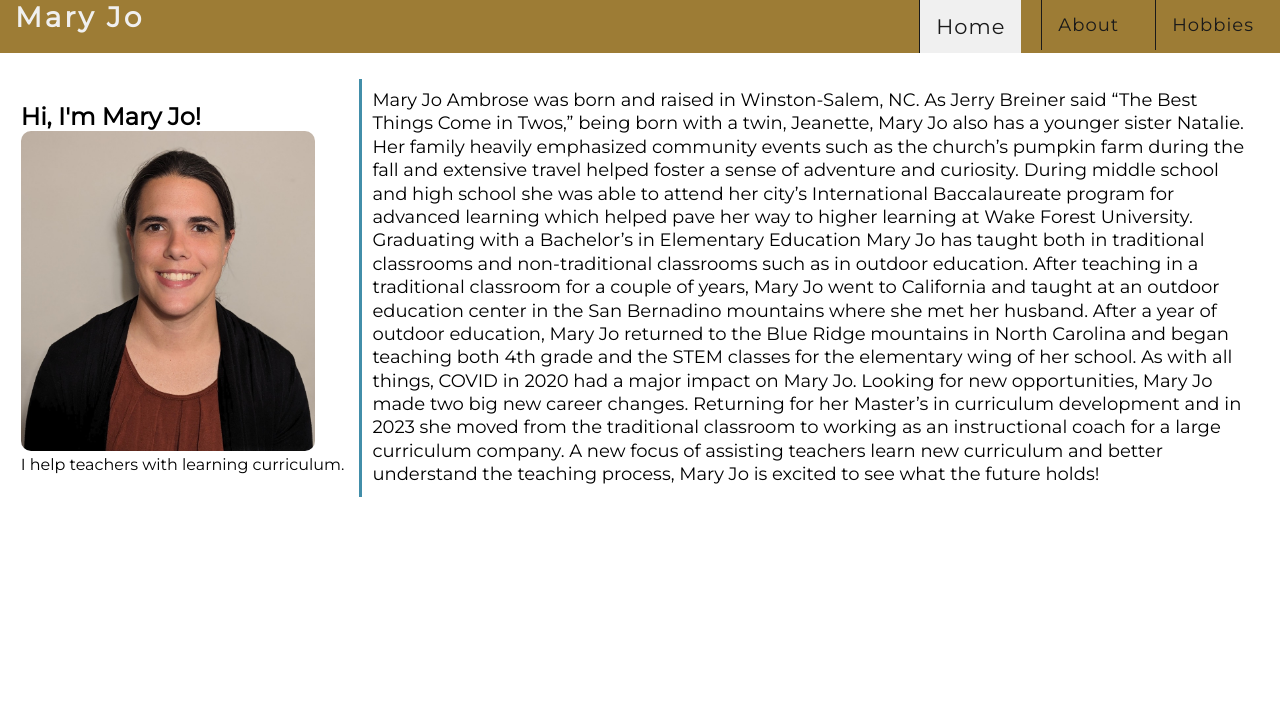
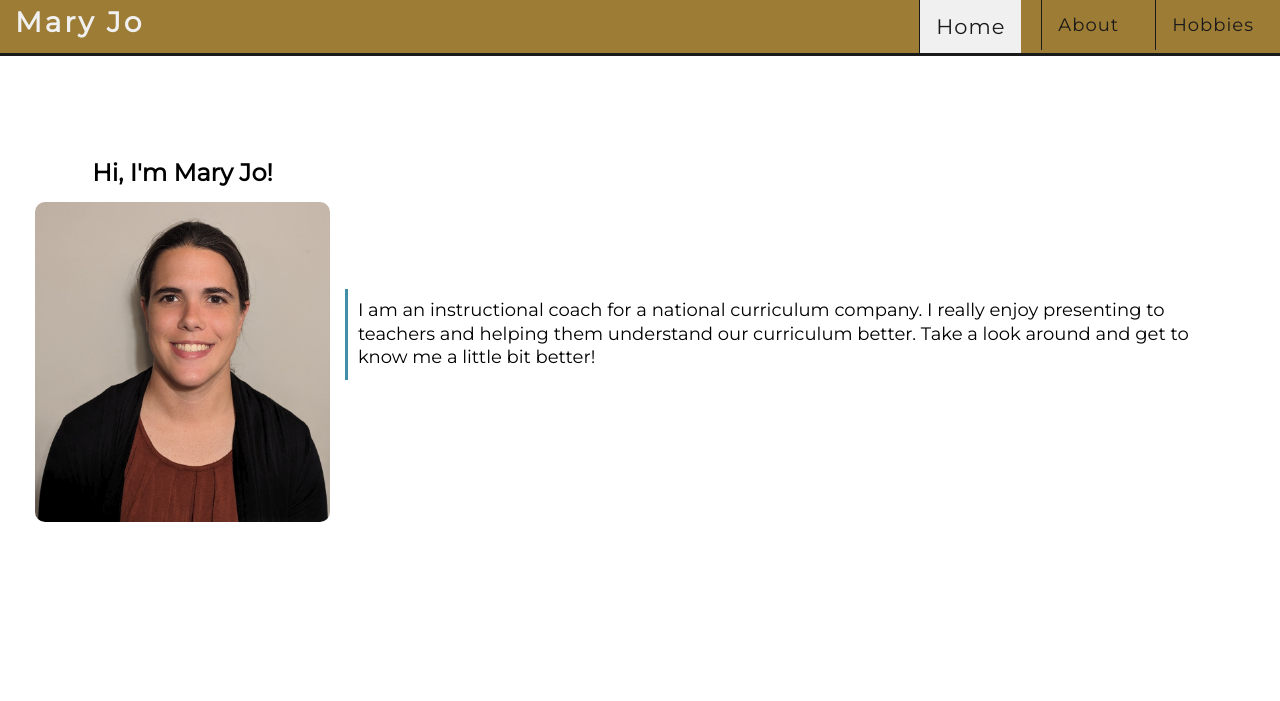
Before and after one commit to jambrose0/bioSite, a plain HTML site: page index.html in a window 1280 px wide. Shown: the top 701 px of the page. Drawn offline with Linux system fonts and the light colour scheme.

Commit message:
basic css changes to header and footer, cleanup of unused code. Changed landing page text to be less about me and let the about me page do the talking

```diff
--- a/Ambrose_biosite.css
+++ b/Ambrose_biosite.css
@@ -1,7 +1,6 @@
 :root {
     --main-color: #9D7C35;
     --second-color: #1a1a1a;
-    /* --btn-blue: #091C64; */
     --btn-blue: #428EA9;
     --letter-white: #F0f0f0;
     --greyback: #B3AEAA;
@@ -28,6 +27,7 @@ body {
     width: 100%;
     top: 0;
 }
+
 #title {
     float: left;
     font-size: 28px;
@@ -35,7 +35,7 @@ body {
     letter-spacing: 3px;
     padding-left: 5px;
     margin-left: 10px;
-    text-align: center;
+    margin-top: 5px;
 }
 .nav-item {
     color: var(--second-color);
@@ -47,6 +47,9 @@ body {
     border-left: 1px solid var(--second-color);
     margin: 0 10px;
     letter-spacing: 1px;
+}
+.navbar:hover {
+    border-bottom: 3px solid var(--second-color);
 }
 .nav-right {
     float: right;
@@ -93,9 +96,6 @@ body {
 .arrow-left img {
     float: left;
 }
-/* #btn-up {
-    margin-bottom: 30%;
-} */
 
 .right-btn {
     float: right;
@@ -108,12 +108,11 @@ footer {
     position: fixed;
     bottom: 0;
     width: 100%;
-    /* height: 75px; */
     font-weight: 400;
     padding-right: 10px;
 }
 footer:hover {
-    background-color: var(--main-color);
+    border:3px solid var(--main-color);
 
 }
 footer div {
@@ -124,13 +123,12 @@ footer a {
     text-decoration: none;
     color: var(--letter-white);
     padding: 5px;
-    /* margin: 20px 0 10px 0; */
 }
 footer a:hover {
     text-decoration: underline;
     font-size: 18px
     ;}
-    #copy-left {
+#copy-left {
         float: left;
         padding-left: 10px;
         align-items: center;
@@ -147,16 +145,11 @@ footer a:hover {
 }
 
 /* landing page specific CSS */
-/* .welcome-page {
-    margin-top: 5%;
-    align-items: center;
-    display: flex;
-} */
+
 .welcome-page {
     width: 100%;
     height: 100%;
     background-image: url(./images/wakeForestCampus.jpg);
-    /* opacity: 0.9; */
 }
 .welcome-grid {
     display: grid;
@@ -164,17 +157,18 @@ footer a:hover {
     grid-template-columns: auto auto;
     padding: 10px;
     justify-content: center;
-     align-items: center;
-    margin-top:  5%;
+    align-items: center;
+    margin-top:  10%;
+    margin-bottom: 2%;
 }
 .welcome-item {
-    /* border: var(--btn-blue); */
     padding: 5px;
 }
 .welcome-item img {
     max-width: 320px;
     max-height: 320px;
     border-radius: 10px;
+    /* border-right: 3xpx solid var(--btn-blue); */
 }
 .welcome-item p {
     border-left: 3px solid var(--btn-blue);
@@ -182,8 +176,10 @@ footer a:hover {
     padding: 10px;
     max-width: 900px;
     line-height: 1.3;
+    padding: 10px;
+    align-items: center;
 }
-.welcome-item h2 figcaption {
+.welcome-item h2 {
     align-items: center;
     margin-top: 15px;
     margin-bottom: 15px;
@@ -296,7 +292,6 @@ footer a:hover {
     margin-left: 5px;
     background-color: var(--greyback);
     border-radius: 10px;
-    /* width: 100%; */
 }
 .description p {
     color: var(--letter-white);
@@ -335,8 +330,6 @@ input:checked + label .description {
 }
 .card[for="c4"] {
     background-image: url(./images/hobbies4.jpg);
-/* TODO:MAKE NEW CARD FOR BELOW IMAGE */
-    /* background-image: url(./images/hobbies3.jpg); */
 }
 .card[for="c5"] {
     background-image: url(./images/hobbies3.jpg);
--- a/index.html
+++ b/index.html
@@ -24,20 +24,13 @@
                 <div class="welcome-item">
                     <h2>Hi, I'm Mary Jo!</h2>
                     <figure><img src="./images/main.jpg" alt="">
-                        <figcaption>I help teachers with learning curriculum.</figcaption>
                     </figure>
 
                 </div>
                 <div class="welcome-item">
 
-                    <p>Mary Jo Ambrose was born and raised in Winston-Salem, NC. As Jerry Breiner said “The Best Things Come in Twos,” being born with a  twin, Jeanette, Mary Jo also has a younger sister Natalie.
-                        Her family heavily emphasized community events such as the church’s pumpkin farm during the fall and extensive travel helped foster a sense of adventure and curiosity.
-                        During middle school and high school she was able to attend her city’s International Baccalaureate program for advanced learning which helped pave her way to higher learning at Wake Forest University.
-                        Graduating with a Bachelor’s in Elementary Education Mary Jo has taught both in traditional classrooms and non-traditional classrooms such as in outdoor education. After teaching in a traditional classroom for a couple of years, Mary Jo went to California and taught at an outdoor education center in the San Bernadino mountains where she met her husband.
-                        After a year of outdoor education, Mary Jo returned to the Blue Ridge mountains in North Carolina and began teaching both 4th grade and the STEM classes for the elementary wing of her school.
-                        As with all things, COVID in 2020 had a major impact on Mary Jo. Looking for new opportunities, Mary Jo made two big new career changes.
-                        Returning for her Master’s in curriculum development and in 2023 she moved from the traditional classroom to working as an instructional coach for a large curriculum company.
-                        A new focus of assisting teachers learn new curriculum and better understand the teaching process, Mary Jo is excited to see what the future holds!
+                    <p>I am an instructional coach for a national curriculum company. I really enjoy presenting to teachers and helping them  understand our curriculum better.
+                        Take a look around and get to know me a little bit better!
                     </p>
                 </div>
 
```
